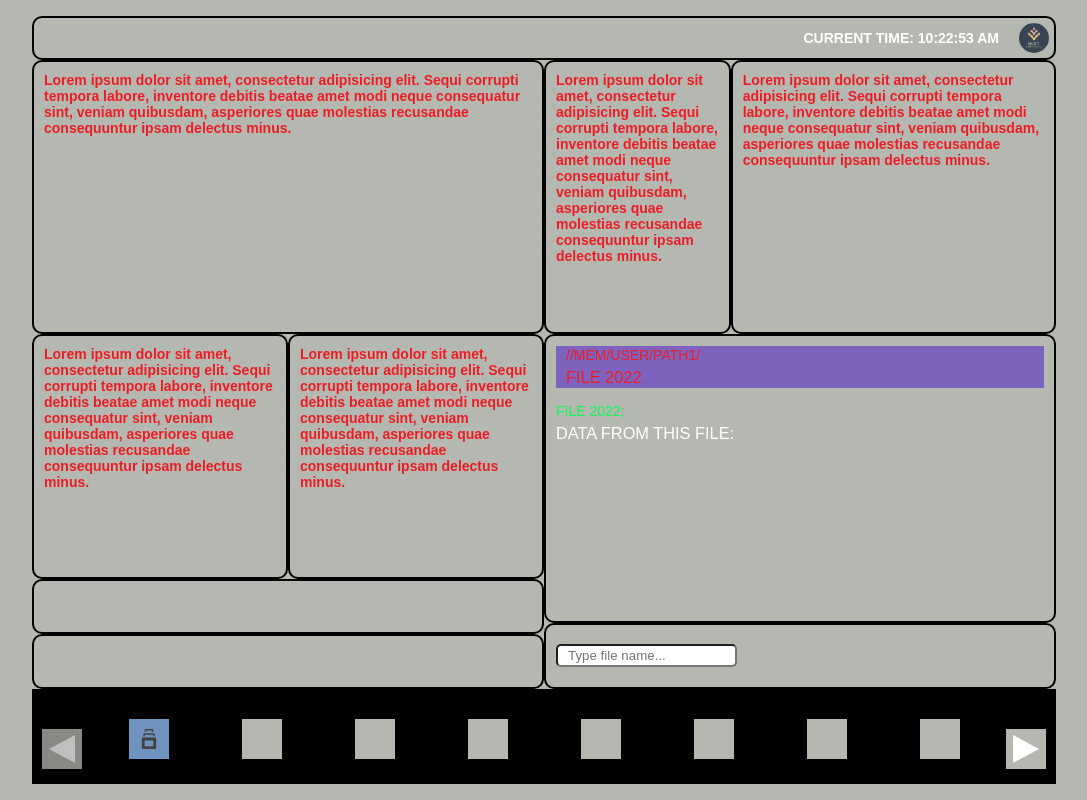
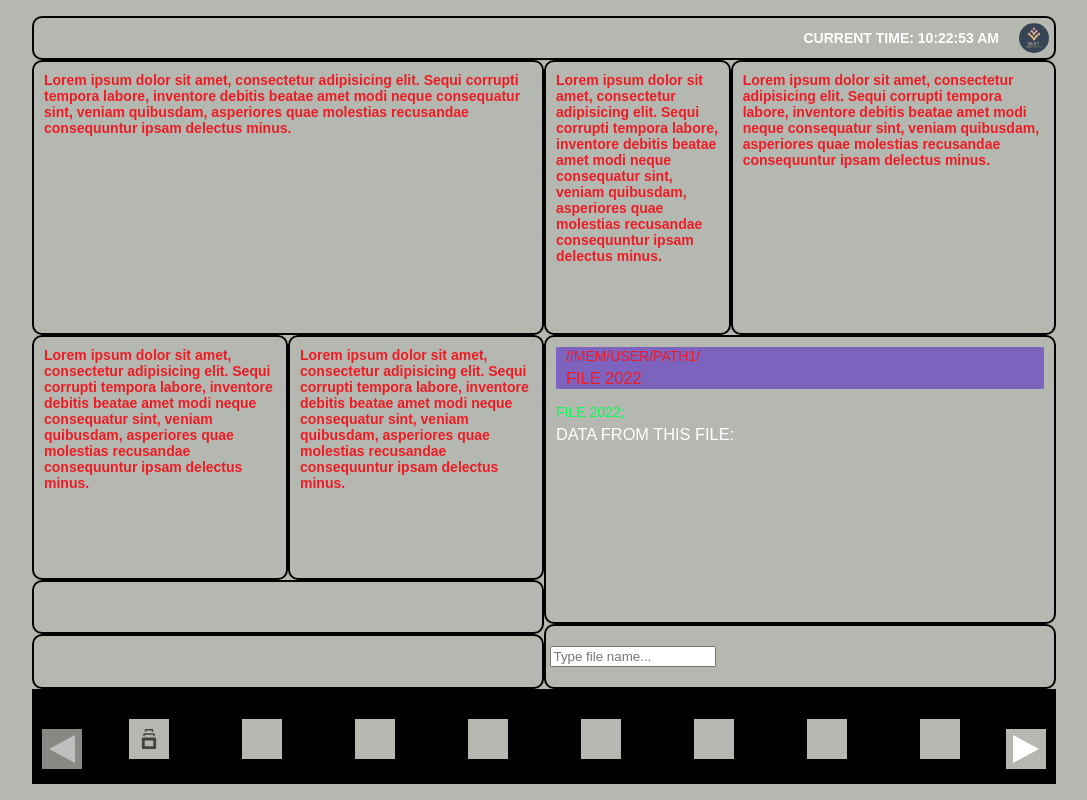
Before and after one commit to Fpsska/ISOFT-Task, a React (Create React App) app: page / in a window 1280 px wide. Shown: the whole page, without its empty margins (96-1183 px from the left). Built offline with nearby package versions, Linux system fonts and the light colour scheme.

Commit message:
feat: create Form, Button components & create buttonDataTemplates state, Ibutton interface & create slideChangeHandler, handleChildrenClick funcs

```diff
--- a/src/assets/styles/style.scss
+++ b/src/assets/styles/style.scss
@@ -162,6 +162,7 @@ body {
     &__column--6 {
         grid-area: col-6;
         min-height: useRem(25);
+        padding: useRem(10) useRem(10) useRem(10) useRem(3.5);
     }
 }
 
@@ -181,19 +182,6 @@ body {
         "col-5 col-5"
         "col-6 col-6"
     ;
-}
-
-.form {
-    width: 100%;
-    height: 100%;
-    display: flex;
-    align-items: center;
-
-    &__input {
-        width: 90%;
-        padding: useRem(2) useRem(10);
-        border-radius: useRem(5)
-    }
 }
 
 .file-manager {
@@ -238,23 +226,3 @@ body {
         color: $white-color
     }
 }
-
-.button {
-    width: useRem(40);
-    height: useRem(40);
-    background-color: $primary-color;
-    display: flex;
-    justify-content: center;
-    align-items: center;
-
-    svg {
-        transform: rotate(90deg);
-        flex-shrink: 0;
-        width: 50%;
-        height: 50%;
-    }
-}
-
-.button.active {
-    background-color: $ligth-blue;
-}
--- /dev/null
+++ b/src/components/Button/Button.tsx
@@ -0,0 +1,29 @@
+import React from 'react';
+
+import './button.scss';
+
+// /. imports
+
+interface propTypes {
+  role: string;
+  isActive: boolean;
+  children?: JSX.Element;
+}
+
+// /. interfaces
+
+const Button: React.FC<propTypes> = props => {
+  const { role, isActive, children } = props;
+
+  return (
+    <button
+      className={isActive ? 'button active' : 'button'}
+      aria-label={role}
+      type="button"
+    >
+      {children}
+    </button>
+  );
+};
+
+export default Button;
--- /dev/null
+++ b/src/components/Button/button.scss
@@ -0,0 +1,24 @@
+@import '../../assets/styles/vars';
+@import '../../assets/styles/functions';
+
+// /. imports
+
+.button {
+    width: useRem(40);
+    height: useRem(40);
+    background-color: $primary-color;
+    display: flex;
+    justify-content: center;
+    align-items: center;
+
+    svg {
+        transform: rotate(90deg);
+        flex-shrink: 0;
+        width: 50%;
+        height: 50%;
+    }
+}
+
+.button.active {
+    background-color: $ligth-blue;
+}
--- a/src/components/Footer/Footer.tsx
+++ b/src/components/Footer/Footer.tsx
@@ -1,22 +1,104 @@
-import React from 'react';
+import React, { useState } from 'react';
 
 import Slider from '../Slider/Slider';
+
+import { Ibutton } from '../../types/buttonsDataTypes';
 
 import './footer.scss';
 
 // /. imports
 
 const Footer: React.FC = () => {
+  const [buttonDataTemplates, setButtonDataTemplates] = useState<Ibutton[]>([
+    {
+      id: 1,
+      role: 'open more options',
+      isActive: false
+    },
+    {
+      id: 2,
+      role: 'do some event',
+      isActive: false
+    },
+    {
+      id: 3,
+      role: 'do some event',
+      isActive: false
+    },
+    {
+      id: 4,
+      role: 'do some event',
+      isActive: false
+    },
+    {
+      id: 5,
+      role: 'do some event',
+      isActive: false
+    },
+    {
+      id: 6,
+      role: 'do some event',
+      isActive: false
+    },
+    {
+      id: 7,
+      role: 'do some event',
+      isActive: false
+    },
+    {
+      id: 8,
+      role: 'do some event',
+      isActive: false
+    },
+    {
+      id: 9,
+      role: 'do some event',
+      isActive: false
+    },
+    {
+      id: 10,
+      role: 'do some event',
+      isActive: false
+    },
+    {
+      id: 11,
+      role: 'do some event',
+      isActive: false
+    },
+    {
+      id: 12,
+      role: 'do some event',
+      isActive: false
+    },
+    {
+      id: 13,
+      role: 'do some event',
+      isActive: false
+    },
+    {
+      id: 14,
+      role: 'do some event',
+      isActive: false
+    },
+    {
+      id: 15,
+      role: 'do some event',
+      isActive: false
+    },
+    {
+      id: 16,
+      role: 'do some event',
+      isActive: false
+    }
+  ]);
+
   return (
     <footer className="footer">
       <div className="footer__wrapper">
-        <Slider>
-          <button
-            className="button"
-            type="button"
-            aria-label="do some event"
-          ></button>
-        </Slider>
+        <Slider
+          data={buttonDataTemplates}
+          setButtonDataTemplates={setButtonDataTemplates}
+        ></Slider>
       </div>
     </footer>
   );
--- /dev/null
+++ b/src/components/Form/Form.tsx
@@ -0,0 +1,22 @@
+import React from 'react';
+
+import './form.scss';
+
+// /. imports
+
+const Form: React.FC = () => {
+  return (
+    <form className="form" onSubmit={e => e.preventDefault()}>
+      <fieldset>
+        <legend>add new file name</legend>
+        <input
+          className="form__input"
+          type="text"
+          placeholder="Type file name..."
+        />
+      </fieldset>
+    </form>
+  );
+};
+
+export default Form;
--- /dev/null
+++ b/src/components/Form/form.scss
@@ -0,0 +1,12 @@
+.form {
+    width: 100%;
+    height: 100%;
+    display: flex;
+    align-items: center;
+
+    &__input {
+        width: 90%;
+        padding: useRem(2) useRem(10);
+        border-radius: useRem(5)
+    }
+}
--- a/src/components/Slider/Slider.tsx
+++ b/src/components/Slider/Slider.tsx
@@ -1,4 +1,6 @@
 import React, { useState } from 'react';
+
+import Button from '../Button/Button';
 
 // Import Swiper React components
 import { Swiper, SwiperSlide } from 'swiper/react';
@@ -16,7 +18,8 @@ import { Navigation, Scrollbar } from 'swiper';
 // /. imports
 
 interface propTypes {
-  children: any;
+  data: any[];
+  setButtonDataTemplates: (arg: any[]) => void;
 }
 
 interface Ibreakpoints {
@@ -25,7 +28,7 @@ interface Ibreakpoints {
 
 // /. interfaces
 
-const Slider: React.FC<propTypes> = ({ children }) => {
+const Slider: React.FC<propTypes> = ({ data, setButtonDataTemplates }) => {
   const [breakpointsCFG] = useState<Ibreakpoints>({
     320: {
       slidesPerView: 2
@@ -47,8 +50,25 @@ const Slider: React.FC<propTypes> = ({ children }) => {
     }
   });
 
-  const slideChangeHandler = (e: any): void => {
-    console.log('swipe', e);
+  const slideChangeHandler = (swiper: any): void => {
+    const index = swiper.activeIndex; // save current slide index
+    const id = data[index].id; // find current slider item by current index
+
+    const newArrayByIDX = data.map(template =>
+      template.id === id
+        ? { ...template, isActive: true }
+        : { ...template, isActive: false }
+    );
+    setButtonDataTemplates(newArrayByIDX);
+  };
+
+  const handleChildrenClick = (id: number): void => {
+    const newArray = data.map(item =>
+      item.id === id
+        ? { ...item, isActive: true }
+        : { ...item, isActive: false }
+    );
+    setButtonDataTemplates(newArray);
   };
 
   return (
@@ -66,8 +86,14 @@ const Slider: React.FC<propTypes> = ({ children }) => {
         className="mySwiper"
         onSlideChange={e => slideChangeHandler(e)}
       >
-        <SwiperSlide>
-          <button className="button" type="button" aria-label="do some event">
+        {data.map(template => {
+          return (
+            <SwiperSlide
+              key={template.id}
+              onClick={() => handleChildrenClick(template.id)}
+            >
+              <Button role={template.role} isActive={template.isActive}>
+                {template.role === 'open more options' ? (
                   <svg
                     width="14"
                     height="10"
@@ -82,24 +108,13 @@ const Slider: React.FC<propTypes> = ({ children }) => {
                       fill="#424242"
                     />
                   </svg>
-          </button>
+                ) : (
+                  <></>
+                )}
+              </Button>
             </SwiperSlide>
-        <SwiperSlide>{children}</SwiperSlide>
-        <SwiperSlide>{children}</SwiperSlide>
-        <SwiperSlide>{children}</SwiperSlide>
-        <SwiperSlide>{children}</SwiperSlide>
-        <SwiperSlide>{children}</SwiperSlide>
-        <SwiperSlide>{children}</SwiperSlide>
-        <SwiperSlide>{children}</SwiperSlide>
-
-        <SwiperSlide>{children}</SwiperSlide>
-        <SwiperSlide>{children}</SwiperSlide>
-        <SwiperSlide>{children}</SwiperSlide>
-        <SwiperSlide>{children}</SwiperSlide>
-        <SwiperSlide>{children}</SwiperSlide>
-        <SwiperSlide>{children}</SwiperSlide>
-        <SwiperSlide>{children}</SwiperSlide>
-        <SwiperSlide>{children}</SwiperSlide>
+          );
+        })}
       </Swiper>
       <button className="slider-button next"></button>
       <button className="slider-button prev"></button>
--- a/src/components/Slider/slider.scss
+++ b/src/components/Slider/slider.scss
@@ -28,12 +28,6 @@
     justify-content: center;
     align-items: center;
 
-}
-
-.swiper-slide-active {
-    .button {
-        background-color: $ligth-blue;
-    }
 }
 
 .slider-button {
--- a/src/components/pages/MainPage/MainPage.tsx
+++ b/src/components/pages/MainPage/MainPage.tsx
@@ -1,4 +1,6 @@
 import React from 'react';
+
+import Form from '../../Form/Form';
 
 import '../../../assets/styles/style.scss';
 
@@ -10,38 +12,48 @@ const MainPage: React.FC = () => {
       <div className="section__wrapper">
         {/* section row 1 */}
         <div className="section__column section__column--1 border indent">
+          <p className="section__text">
             Lorem ipsum dolor sit amet, consectetur adipisicing elit. Sequi
             corrupti tempora labore, inventore debitis beatae amet modi neque
             consequatur sint, veniam quibusdam, asperiores quae molestias
             recusandae consequuntur ipsam delectus minus.
+          </p>
         </div>
         <div className="section__column section__column--2 border indent">
+          <p className="section__text">
             Lorem ipsum dolor sit amet, consectetur adipisicing elit. Sequi
             corrupti tempora labore, inventore debitis beatae amet modi neque
             consequatur sint, veniam quibusdam, asperiores quae molestias
             recusandae consequuntur ipsam delectus minus.
+          </p>
         </div>
         <div className="section__column section__column--3 border indent">
+          <p className="section__text">
             Lorem ipsum dolor sit amet, consectetur adipisicing elit. Sequi
             corrupti tempora labore, inventore debitis beatae amet modi neque
             consequatur sint, veniam quibusdam, asperiores quae molestias
             recusandae consequuntur ipsam delectus minus.
+          </p>
         </div>
         {/* section row 2 */}
         <div className="section__column section__column--4">
           <div className="group group--empty">
             {/* group row 1 */}
             <div className="group__column group__column--1 border indent">
+              <p className="section__text">
                 Lorem ipsum dolor sit amet, consectetur adipisicing elit. Sequi
-              corrupti tempora labore, inventore debitis beatae amet modi neque
-              consequatur sint, veniam quibusdam, asperiores quae molestias
-              recusandae consequuntur ipsam delectus minus.
+                corrupti tempora labore, inventore debitis beatae amet modi
+                neque consequatur sint, veniam quibusdam, asperiores quae
+                molestias recusandae consequuntur ipsam delectus minus.
+              </p>
             </div>
             <div className="group__column group__column--2 border indent">
+              <p className="section__text">
                 Lorem ipsum dolor sit amet, consectetur adipisicing elit. Sequi
-              corrupti tempora labore, inventore debitis beatae amet modi neque
-              consequatur sint, veniam quibusdam, asperiores quae molestias
-              recusandae consequuntur ipsam delectus minus.
+                corrupti tempora labore, inventore debitis beatae amet modi
+                neque consequatur sint, veniam quibusdam, asperiores quae
+                molestias recusandae consequuntur ipsam delectus minus.
+              </p>
             </div>
             <div className="group__column group__column--3 border indent"></div>
             <div className="group__column group__column--4 border indent"></div>
@@ -70,16 +82,7 @@ const MainPage: React.FC = () => {
               </div>
             </div>
             <div className="group__column group__column--6 border indent">
-              <form className="form" onSubmit={e => e.preventDefault()}>
-                <fieldset>
-                  <legend>add new file name</legend>
-                  <input
-                    className="form__input"
-                    type="text"
-                    placeholder="Type file name..."
-                  />
-                </fieldset>
-              </form>
+              <Form />
             </div>
           </div>
         </div>
--- /dev/null
+++ b/src/types/buttonsDataTypes.ts
@@ -0,0 +1,5 @@
+export interface Ibutton {
+    id: number
+    role: string
+    isActive: boolean
+}
```
Lines whose indentation alone changed are shown as unchanged.
